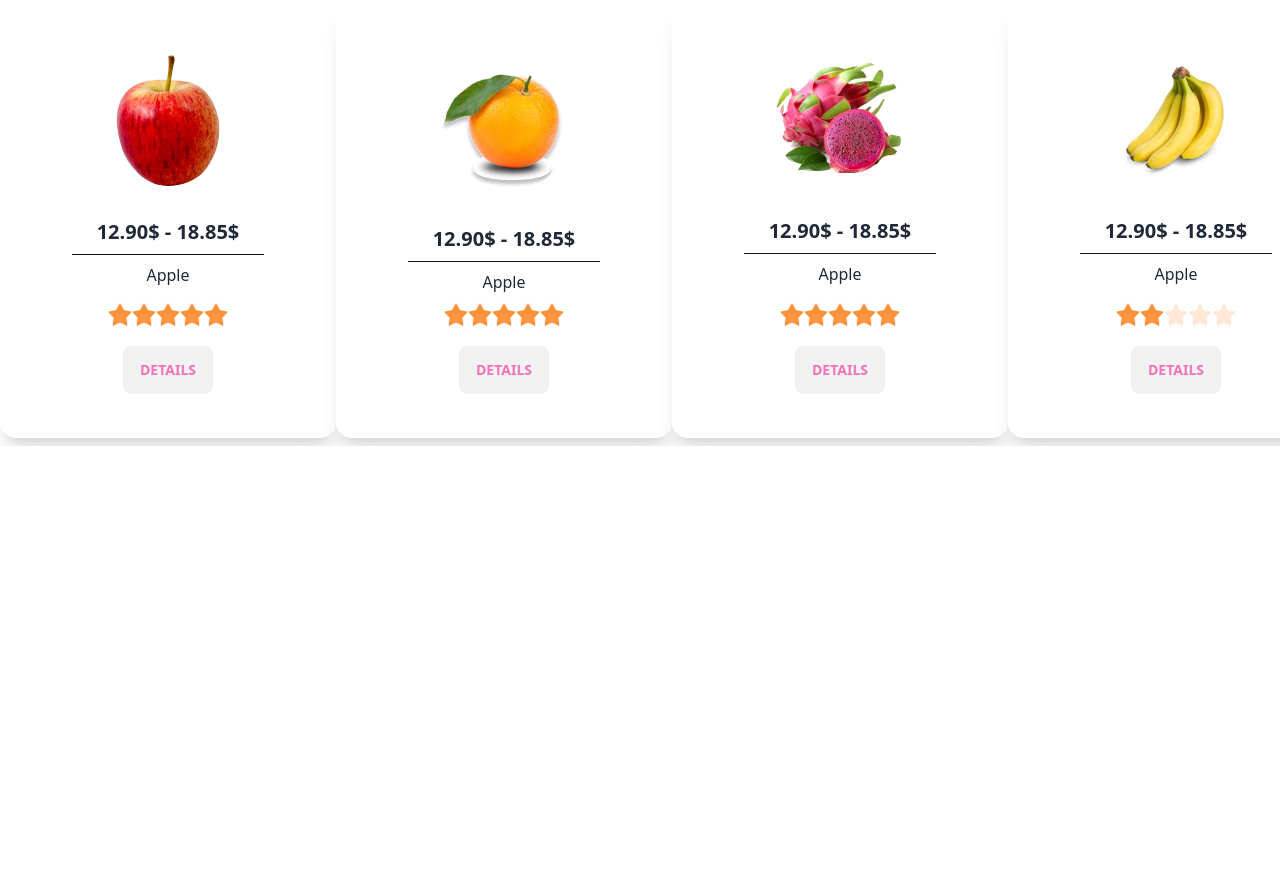
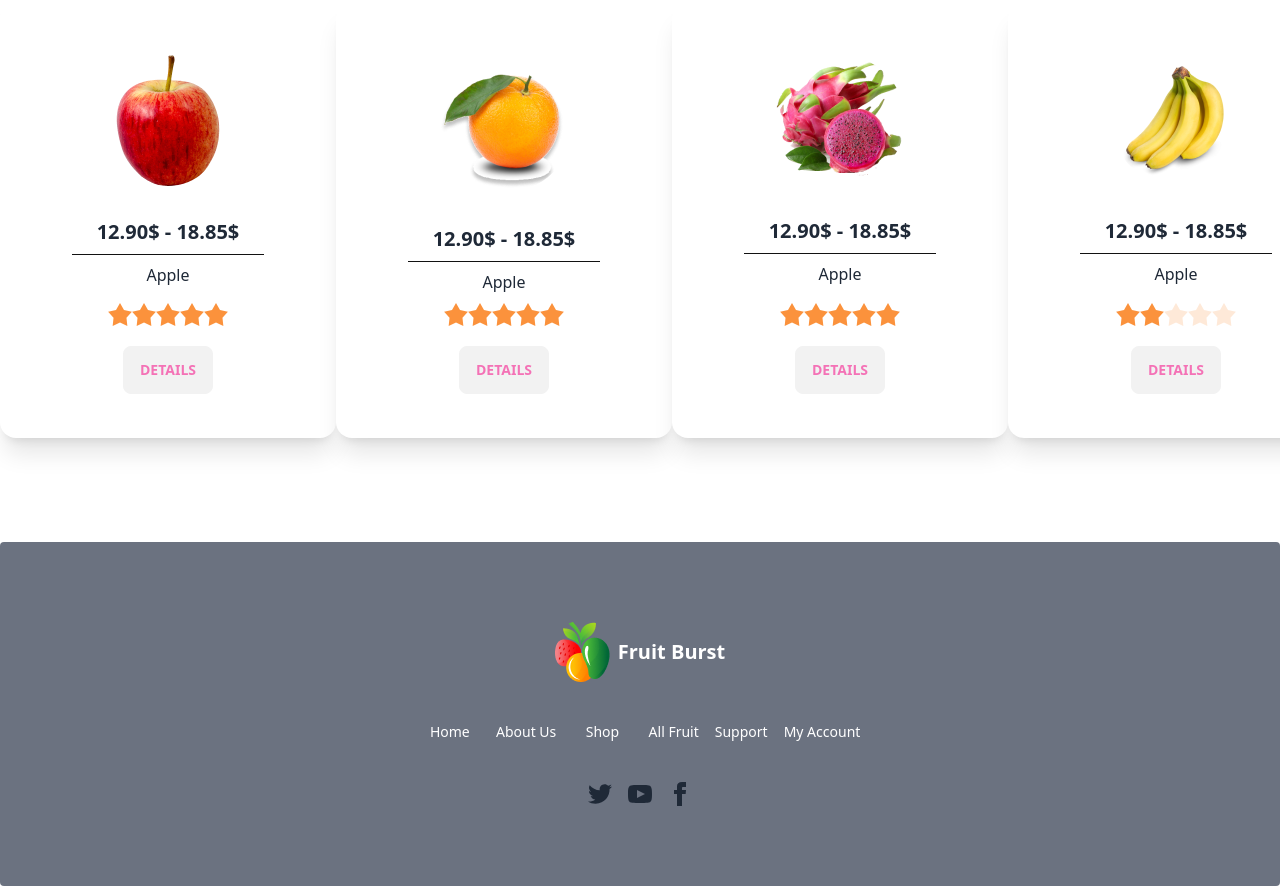
Before and after one commit to shimu-7/fruite-brust, a plain HTML site: page index.html in a window 1280 px wide. Shown: the part 1479-2365 px from the top of the page. Before the commit the page ends 1925 px from the top, so only its background shows below. Drawn offline with nearby package versions, Linux system fonts and the light colour scheme.

Commit message:
footer created

```diff
--- a/index.html
+++ b/index.html
@@ -351,9 +351,27 @@
             </div>
         </div>
     </main>
-    <footer>
-
-    </footer>
+    <footer class="footer footer-center mt-24 p-20 bg-gray-500 text-base-content rounded">
+        <div class="flex justify-center items-center gap-2">
+            <img src="./images/logo.png" alt="">
+            <h2 class="text-xl font-bold text-white">Fruit Burst</h2>
+        </div>
+        <div class="grid grid-cols-3 lg:grid-flow-col gap-4 text-white">
+          <a class="link link-hover">Home</a>
+          <a class="link link-hover">About Us</a>
+          <a class="link link-hover">Shop</a>
+          <a class="link link-hover">All Fruit</a>
+          <a class="link link-hover">Support</a>
+          <a class="link link-hover">My Account</a>
+        </div>
+        <div>
+            <div class="grid grid-flow-col gap-4">
+              <a><svg xmlns="http://www.w3.org/2000/svg" width="24" height="24" viewBox="0 0 24 24" class="fill-current"><path d="M24 4.557c-.883.392-1.832.656-2.828.775 1.017-.609 1.798-1.574 2.165-2.724-.951.564-2.005.974-3.127 1.195-.897-.957-2.178-1.555-3.594-1.555-3.179 0-5.515 2.966-4.797 6.045-4.091-.205-7.719-2.165-10.148-5.144-1.29 2.213-.669 5.108 1.523 6.574-.806-.026-1.566-.247-2.229-.616-.054 2.281 1.581 4.415 3.949 4.89-.693.188-1.452.232-2.224.084.626 1.956 2.444 3.379 4.6 3.419-2.07 1.623-4.678 2.348-7.29 2.04 2.179 1.397 4.768 2.212 7.548 2.212 9.142 0 14.307-7.721 13.995-14.646.962-.695 1.797-1.562 2.457-2.549z"></path></svg></a>
+              <a><svg xmlns="http://www.w3.org/2000/svg" width="24" height="24" viewBox="0 0 24 24" class="fill-current"><path d="M19.615 3.184c-3.604-.246-11.631-.245-15.23 0-3.897.266-4.356 2.62-4.385 8.816.029 6.185.484 8.549 4.385 8.816 3.6.245 11.626.246 15.23 0 3.897-.266 4.356-2.62 4.385-8.816-.029-6.185-.484-8.549-4.385-8.816zm-10.615 12.816v-8l8 3.993-8 4.007z"></path></svg></a>
+              <a><svg xmlns="http://www.w3.org/2000/svg" width="24" height="24" viewBox="0 0 24 24" class="fill-current"><path d="M9 8h-3v4h3v12h5v-12h3.642l.358-4h-4v-1.667c0-.955.192-1.333 1.115-1.333h2.885v-5h-3.808c-3.596 0-5.192 1.583-5.192 4.615v3.385z"></path></svg></a>
+            </div>
+          </div>
+      </footer>
 </body>
 
 </html>
```
